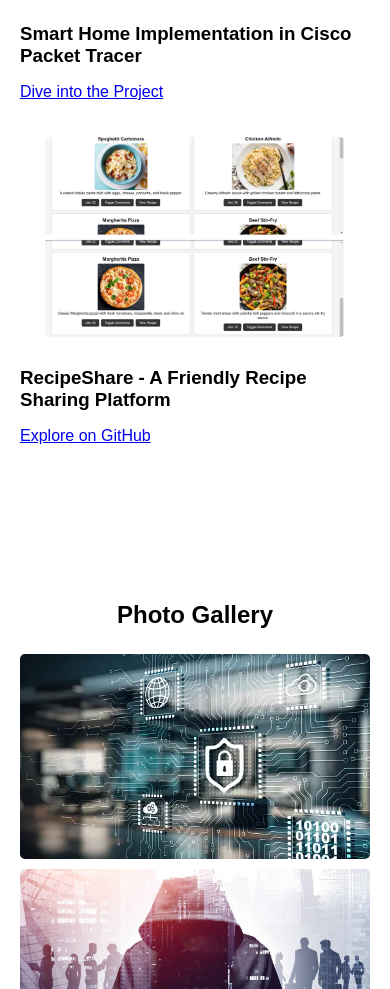
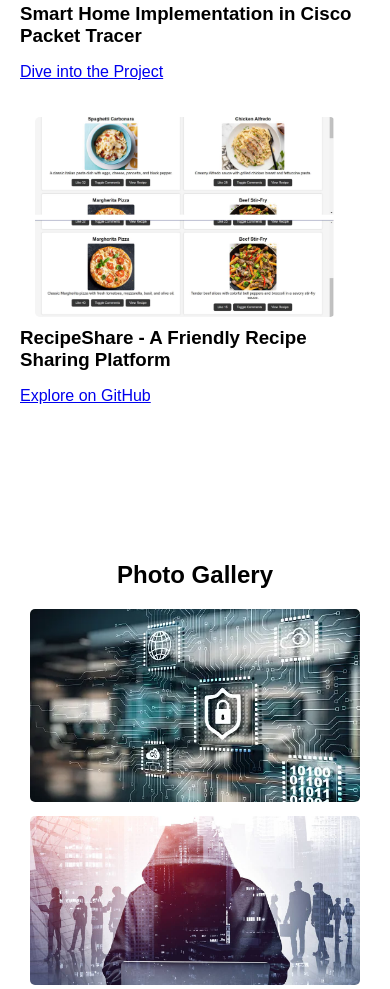
Before and after one commit to TanvirRahmanTaiyeb/Pass-Task-1.1-Personal-Website, a plain HTML site: page index.html in a window 390 px wide. Shown: the part 1011-2000 px from the top of the page. Drawn offline with Linux system fonts and the light colour scheme.

Commit message:
new changes

```diff
--- a/index.html
+++ b/index.html
@@ -52,10 +52,10 @@
     <section id="gallery">
         <h2>Photo Gallery</h2>
         <div class="gallery">
-            <img src="gallery1.jpg" alt="Cybersecurity Network Visualization">
-            <img src="gallery2.jpg" alt="Hacker in a Hood">
-            <img src="gallery3.jpg" alt="Cybersecurity Concept">
-            <img src="gallery4.jpg" alt="Secure Data Visualization">
+            <div class="gallery-item"><img src="gallery1.jpg" alt="Cybersecurity Network Visualization"></div>
+            <div class="gallery-item"><img src="gallery2.jpg" alt="Hacker in a Hood"></div>
+            <div class="gallery-item"><img src="gallery3.jpg" alt="Cybersecurity Concept"></div>
+            <div class="gallery-item"><img src="gallery4.jpg" alt="Secure Data Visualization"></div>
         </div>
     </section>
     <section id="contact">
--- a/styles.css
+++ b/styles.css
@@ -108,26 +108,33 @@ header {
     display: flex;
     flex-wrap: wrap;
     justify-content: center;
-}
-
-.gallery img {
-    width: 300px;
-    height: 200px;
-    margin: 10px;
-    border-radius: 5px;
-    object-fit: cover;
+    gap: 10px;
 }
 
 .gallery-item {
-    display: inline-block;
-    width: 30%;
-    margin: 1.5%;
+    flex: 1 1 calc(25% - 20px);
+    max-width: calc(25% - 20px);
+    position: relative;
 }
 
 .gallery-item img {
     width: 100%;
     height: auto;
     border-radius: 5px;
+}
+
+@media (max-width: 900px) {
+    .gallery-item {
+        flex: 1 1 calc(50% - 20px);
+        max-width: calc(50% - 20px);
+    }
+}
+
+@media (max-width: 600px) {
+    .gallery-item {
+        flex: 1 1 calc(100% - 20px);
+        max-width: calc(100% - 20px);
+    }
 }
 
 #contact p {
@@ -149,30 +156,3 @@ footer {
     background-color: #333;
     color: white;
 }
-
-@media (max-width: 600px) {
-    .project, .gallery-item {
-        flex-direction: column;
-        text-align: center;
-    }
-
-    .project img {
-        margin: 0 auto 20px;
-    }
-
-    .project-details {
-        margin-left: 0;
-    }
-
-    .gallery img {
-        width: 100%;
-        height: auto;
-        margin: 5px 0;
-    }
-}
-
-@media (max-width: 900px) {
-    .gallery-item {
-        width: 48%;
-    }
-}
```
